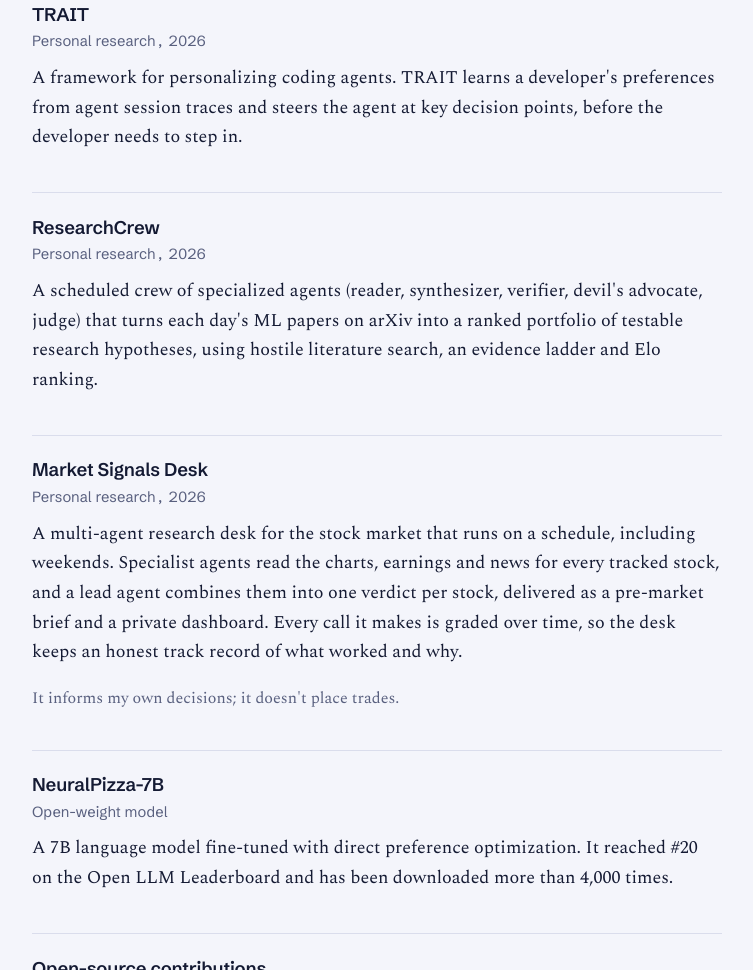
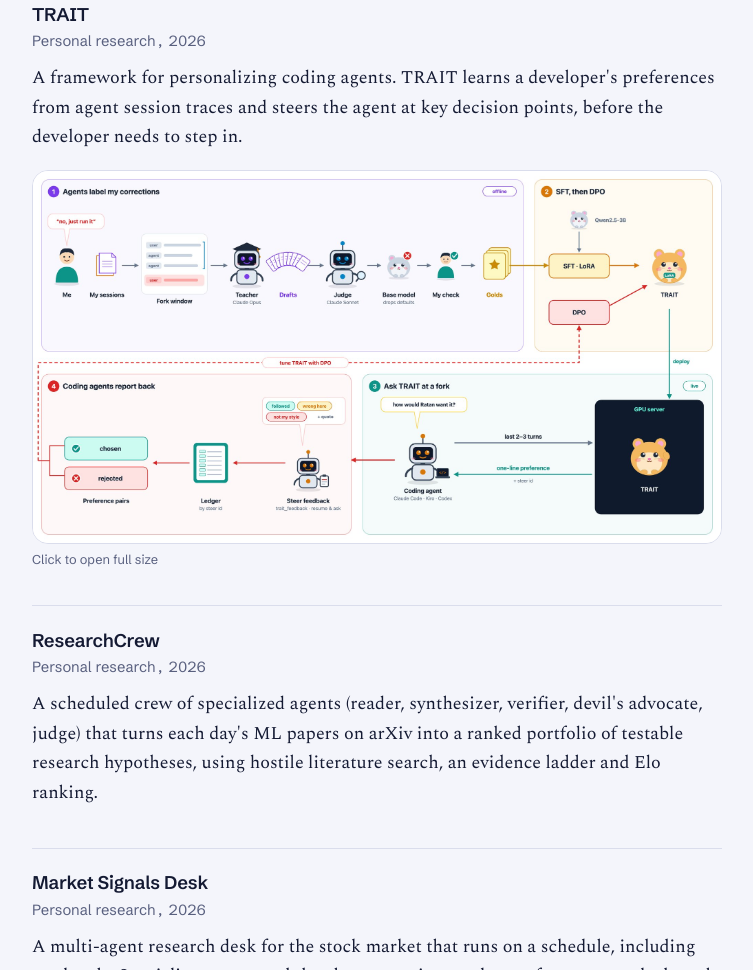
Before and after one commit to Ratansairohith/RatanSaiRohith.github.io, a plain HTML site: page index.html in a window 1280 px wide. Shown: the part 2624-3594 px from the top of the page, without its empty margins (320-1073 px from the left). Drawn offline with nearby package versions, Linux system fonts and the light colour scheme.

Commit message:
Add TRAIT pipeline diagram; support project images
Co-Authored-By: Claude Opus 5.5 <noreply@anthropic.com>
Claude-Session: https://claude.ai/code/session_018M4Uodzgye4FGKd7puKKxq

```diff
--- a/content.js
+++ b/content.js
@@ -5,6 +5,7 @@
   Inline links:  write [link text](https://example.com) inside any text.
   Dates:         "YYYY-MM", or just "YYYY" if the month is unknown.
   Hide a field:  leave it as an empty string "" or an empty list [].
+  Project images: put the file in static/projects/ and set image: "static/projects/name.jpg".
 */
 
 window.SITE = {
@@ -100,6 +101,9 @@ window.SITE = {
       summary:
         "A framework for personalizing coding agents. TRAIT learns a developer's preferences from agent session traces and steers the agent at key decision points, before the developer needs to step in.",
       detail: "",
+      image: "static/projects/trait.jpg",
+      imageFull: "static/projects/trait.png",
+      imageAlt: "TRAIT pipeline: agents label my corrections, SFT then DPO training, asking TRAIT at a fork, and coding agents reporting feedback",
       links: []
     },
     {
--- a/static/site.css
+++ b/static/site.css
@@ -142,6 +142,12 @@ p { margin: 0 0 1em; }
 /* projects */
 .project { padding: 1.4rem 0; border-top: 1px solid var(--rule); }
 .project:first-of-type { border-top: 0; padding-top: 0; }
+.shot { margin: 0.25rem 0 1rem; }
+.shot a { display: block; border-radius: 16px; overflow: hidden; border: 1px solid var(--rule); background: #fff; }
+.shot img { display: block; width: 100%; height: auto; transition: transform 0.3s; }
+.shot a:hover img { transform: scale(1.01); }
+.shot figcaption { font: 0.8rem var(--sans); color: var(--muted); margin-top: 0.4rem; }
+@media (prefers-reduced-motion: reduce) { .shot img { transition: none; } }
 .project .detail { color: var(--muted); font-size: 1rem; }
 
 .press { list-style: none; margin: 0; padding: 0; }
--- a/static/site.js
+++ b/static/site.js
@@ -85,7 +85,7 @@
   section("projects", "Projects", (S.projects || []).map(function (p) {
     var l = (p.links || []).map(function (x) { return '<a href="' + esc(x.url) + '">' + esc(x.label) + "</a>"; }).join("&ensp;");
     return '<article class="project"><h3>' + esc(p.name) + "</h3>" + (p.status ? '<p class="meta">' + esc(p.status) + "</p>" : "") +
-      "<p>" + rich(p.summary) + "</p>" + (p.detail ? '<p class="detail">' + rich(p.detail) + "</p>" : "") + (l ? "<p>" + l + "</p>" : "") + "</article>";
+      "<p>" + rich(p.summary) + "</p>" + (p.image ? '<figure class="shot"><a href="' + esc(p.imageFull || p.image) + '" aria-label="Open full-size image of ' + esc(p.name) + '"><img src="' + esc(p.image) + '" alt="' + esc(p.imageAlt || p.name) + '" loading="lazy"></a><figcaption>Click to open full size</figcaption></figure>' : "") + (p.detail ? '<p class="detail">' + rich(p.detail) + "</p>" : "") + (l ? "<p>" + l + "</p>" : "") + "</article>";
   }).join(""));
 
   function facts(list, dt, dd) {
```
Also changed, not shown: static/projects/trait.jpg (added), static/projects/trait.png (added).
